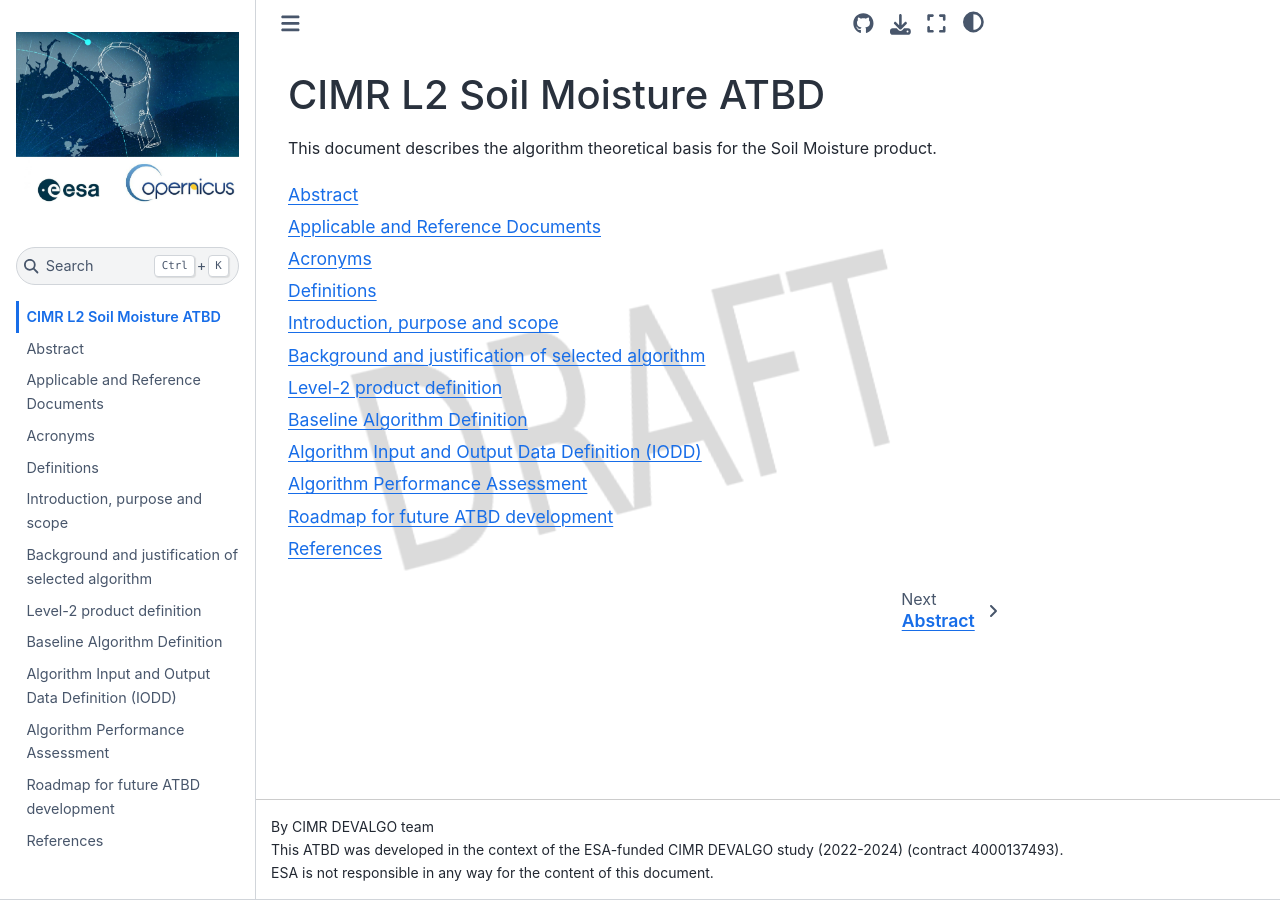
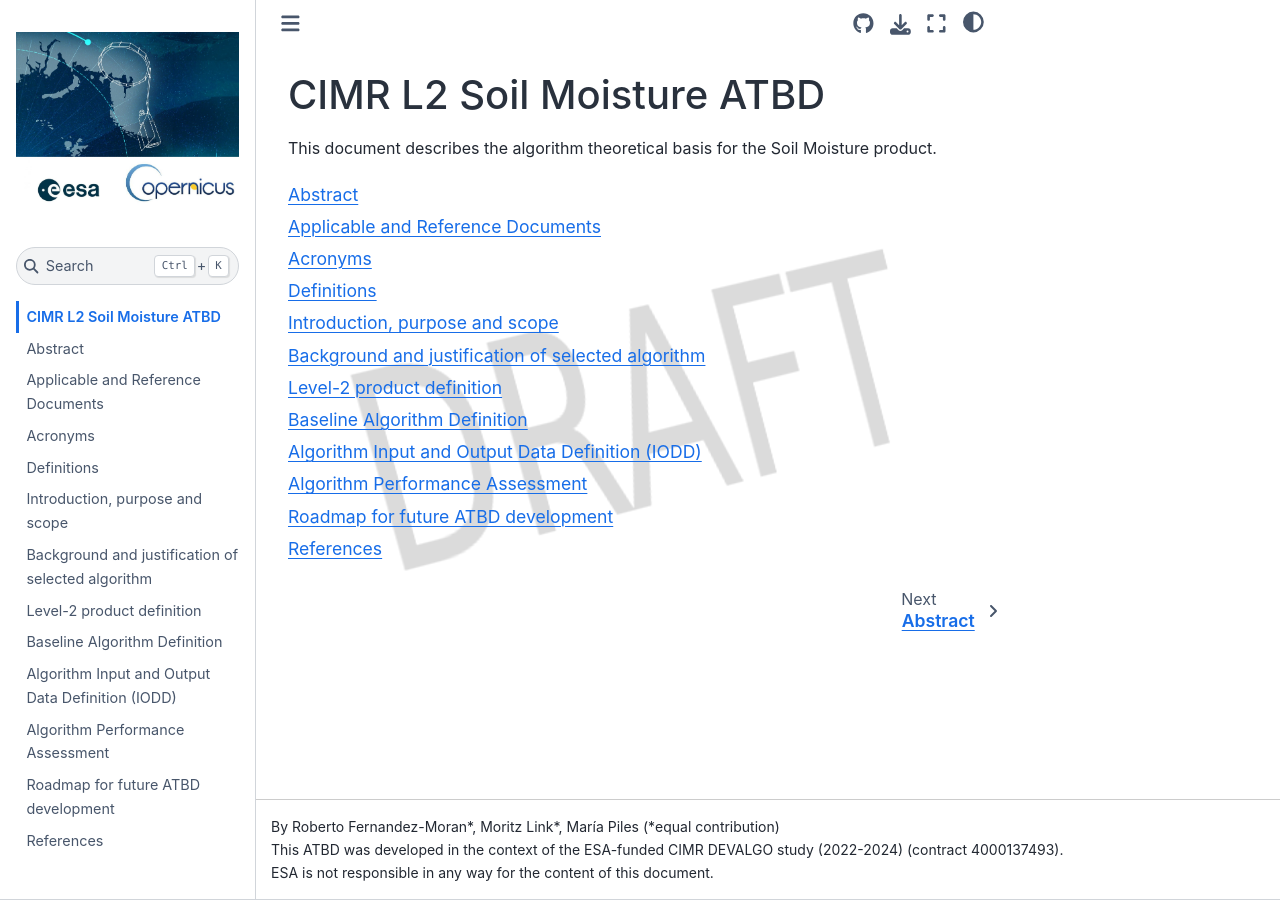
Before and after one commit to CIMR-Algos/SoilMoisture_ATBD_v2, a Jupyter Book: the page built from book/intro.md, in a window 1280 px wide. Built offline with Jupyter Book 1.0.4 settings and Sphinx 7.4.7 and the Sphinx Book theme 1.1.4, drawn with Linux system fonts in a browser that asks for light colours.

Commit message:
update config file

```diff
--- a/book/_config.yml
+++ b/book/_config.yml
@@ -2,7 +2,7 @@
 # Learn more at https://jupyterbook.org/customize/config.html
 
 title: CIMR DEVALGO ATBD Template
-author: CIMR DEVALGO team
+author: Roberto Fernandez-Moran*, Moritz Link*, María Piles (*equal contribution)
 logo: logo.jpg
 
 # Force re-execution of notebooks on each build.
@@ -17,7 +17,6 @@ latex:
 
 # Add a bibtex file so that we can create citations
 bibtex_bibfiles:
-  - cryoS.bib
   - references.bib
 
 # Format the citation style
```
